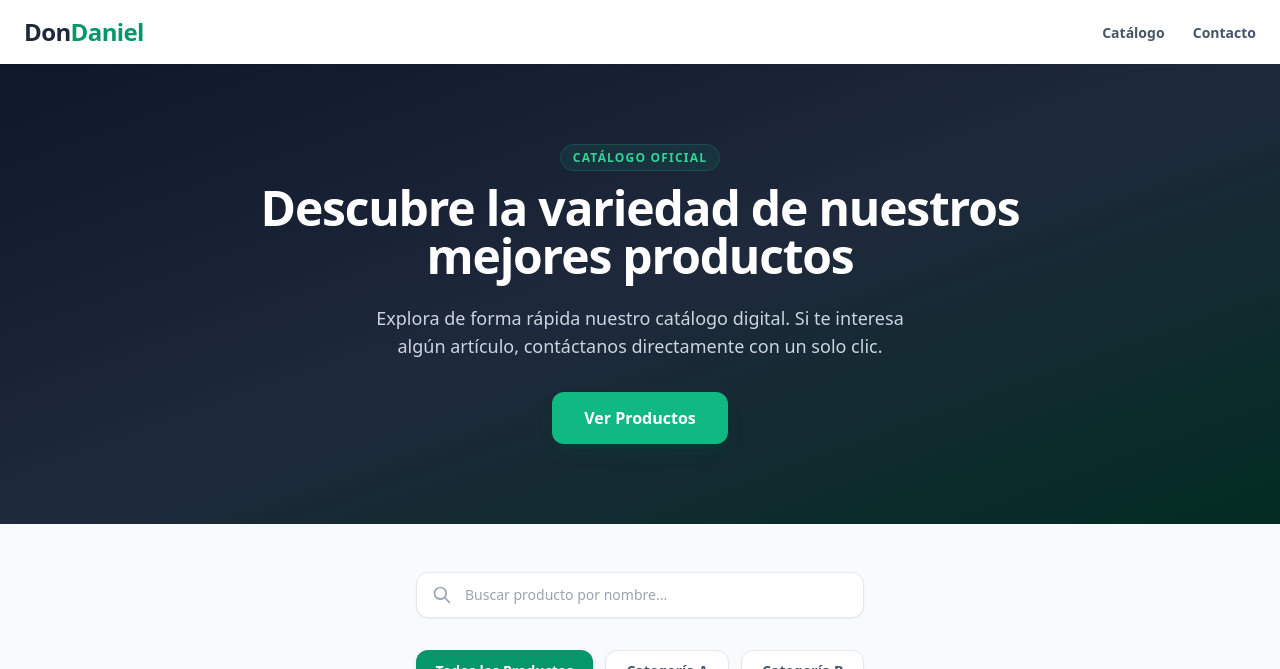
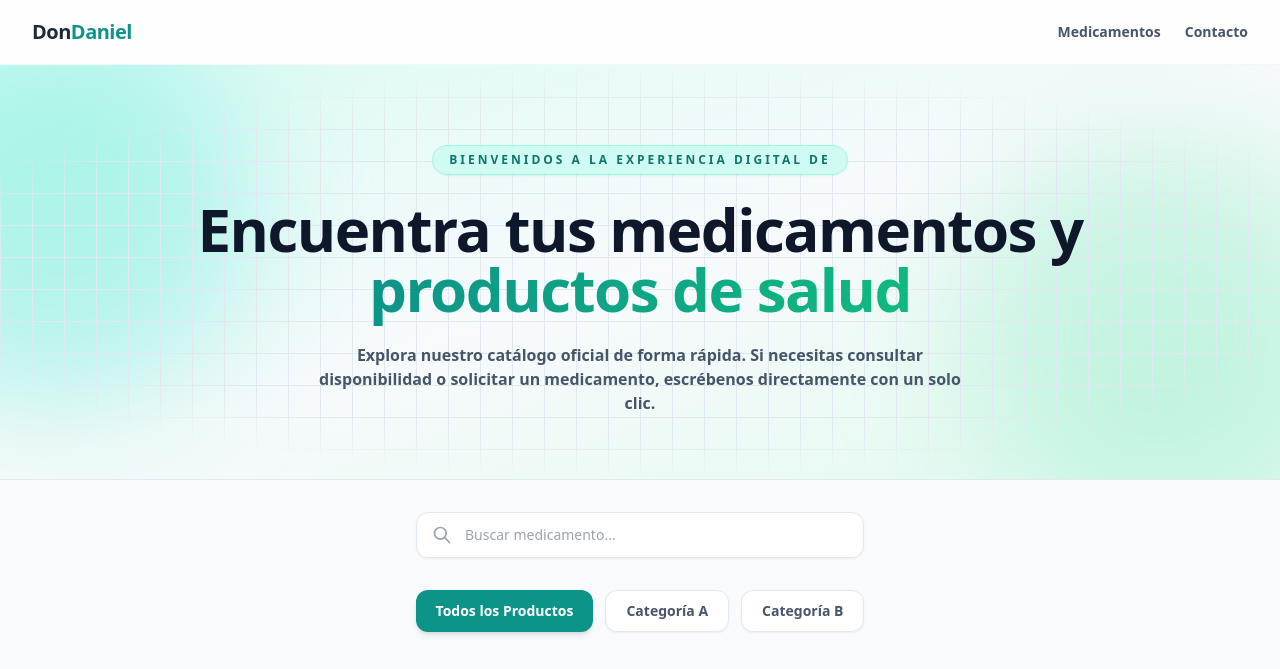
Before and after one commit to EliasOrellana437/Catalogo, a website: page index.html in a window 1280 px wide. Shown: the top 669 px of the page. Drawn offline with nearby package versions, Linux system fonts and the light colour scheme.

Commit message:
cambios y arreglos del fondo en el index, y en js optimizacion general del codigo con carrusel

```diff
--- a/app.js
+++ b/app.js
@@ -1,5 +1,9 @@
+// Variable global para controlar el carrusel de imágenes dentro del modal
+let imagenesActuales = [];
+let indiceImagenActual = 0;
+
 // ==========================================
-// 1. FUNCIÓN: FILTRAR POR CATEGORÍAS
+// 1. FUNCIÓN: FILTRAR POR CATEGORÍAS (MÉDICO)
 // ==========================================
 function filtrarProductos(categoria) {
     const tarjetas = document.querySelectorAll('.card-producto');
@@ -18,7 +22,8 @@ function filtrarProductos(categoria) {
     const btnCat1 = document.getElementById('btn-categoria-1');
     const btnCat2 = document.getElementById('btn-categoria-2');
 
-    const clasesActivo = ['bg-emerald-600', 'text-white', 'shadow-md'];
+    // Cambiamos a bg-teal-600 para el botón activo médico
+    const clasesActivo = ['bg-teal-600', 'text-white', 'shadow-md'];
     const clasesInactivo = ['bg-white', 'text-slate-600', 'border', 'border-slate-200', 'shadow-sm'];
 
     [btnTodos, btnCat1, btnCat2].forEach(btn => {
@@ -41,22 +46,19 @@ function filtrarProductos(categoria) {
         botonSeleccionado.classList.add('font-bold');
     }
 
-    // Limpiar el buscador si se cambia de categoría
     const buscador = document.getElementById('buscador');
     if (buscador) buscador.value = '';
 }
 
 // ==========================================
-// 2. FUNCIÓN: BUSCADOR EN TIEMPO REAL
+// 2. FUNCIÓN: BUSCADOR EN TIEM REAL
 // ==========================================
 function buscarProductos() {
     const textoBuscado = document.getElementById('buscador').value.toLowerCase();
     const tarjetas = document.querySelectorAll('.card-producto');
 
     tarjetas.forEach(tarjeta => {
-        // Obtenemos el texto del título H3 dentro de la tarjeta
         const nombreProducto = tarjeta.querySelector('h3').textContent.toLowerCase();
-
         if (nombreProducto.includes(textoBuscado)) {
             tarjeta.style.display = 'block';
         } else {
@@ -68,11 +70,9 @@ function buscarProductos() {
 // ==========================================
 // 3. FUNCIÓN: BOTÓN FLOTANTE "SUBIR"
 // ==========================================
-// Escuchar el scroll de la página para mostrar u ocultar el botón
 window.onscroll = function() {
     const btnSubir = document.getElementById('btn-subir');
     if (btnSubir) {
-        // Si el usuario baja más de 400 píxeles, muestra el botón
         if (document.body.scrollTop > 400 || document.documentElement.scrollTop > 400) {
             btnSubir.classList.remove('opacity-0', 'pointer-events-none', 'translate-y-4');
         } else {
@@ -84,70 +84,58 @@ window.onscroll = function() {
 function subirArriba() {
     window.scrollTo({
         top: 0,
-        behavior: 'smooth' // Subida fluida
+        behavior: 'smooth'
     });
 }
 
 // ==========================================
-// 4. FUNCIÓN: VENTANA EMERGENTE (MODAL)
+// 4. FUNCIÓN: VENTANA EMERGENTE (MODAL CLÍNICO)
 // ==========================================
-// Variable global para controlar el carrusel de imágenes dentro del modal
-let imagenesActuales = [];
-let indiceImagenActual = 0;
-
 function abrirModal(titulo, desc, listaImagenes, ref, precio, linkWa) {
     const modal = document.getElementById('modal-detalle');
     const contenido = document.getElementById('modal-contenido');
 
-    // Guardamos la lista de imágenes recibida en nuestra variable global
     imagenesActuales = listaImagenes;
-    indiceImagenActual = 0; // Siempre empezamos mostrando la primera imagen
+    indiceImagenActual = 0;
 
-    // Inyectamos la estructura base con el contenedor de imágenes y las flechas de navegación
     contenido.innerHTML = `
-        <!-- Contenedor del Carrusel -->
-        <div class="relative rounded-xl overflow-hidden aspect-video bg-slate-100 group/carrusel mb-4">
-            <!-- Imagen del Carrusel -->
+        <div class="relative rounded-xl overflow-hidden aspect-video bg-slate-50 group/carrusel mb-4 border border-slate-100">
             <img id="modal-img-slider" src="${imagenesActuales[0]}" class="w-full h-full object-cover transition-opacity duration-300 ease-in-out" alt="${titulo}">
 
-            <!-- Flecha Izquierda (Solo visible si hay más de 1 imagen) -->
             <button onclick="cambiarImagenCarrusel(-1)" class="absolute left-3 top-1/2 -translate-y-1/2 bg-slate-900/40 hover:bg-slate-900/70 text-white p-2 rounded-full backdrop-blur-sm transition-all opacity-0 group-hover/carrusel:opacity-100 z-10 flex items-center justify-center ${imagenesActuales.length <= 1 ? 'hidden' : ''}">
                 <svg class="w-5 h-5" fill="none" stroke="currentColor" viewBox="0 0 24 24"><path stroke-linecap="round" stroke-linejoin="round" stroke-width="2.5" d="M15 19l-7-7 7-7"></path></svg>
             </button>
 
-            <!-- Flecha Derecha (Solo visible si hay más de 1 imagen) -->
             <button onclick="cambiarImagenCarrusel(1)" class="absolute right-3 top-1/2 -translate-y-1/2 bg-slate-900/40 hover:bg-slate-900/70 text-white p-2 rounded-full backdrop-blur-sm transition-all opacity-0 group-hover/carrusel:opacity-100 z-10 flex items-center justify-center ${imagenesActuales.length <= 1 ? 'hidden' : ''}">
-                <svg class="w-5 h-5" fill="none" stroke="currentColor" viewBox="0 0 24 24"><path stroke-linecap="round" stroke-linejoin="round" stroke-width="2.5" d="M9 5l7 7-7 7"></path></svg>
+                <svg class="w-5 h-5" fill="currentColor" viewBox="0 0 24 24"><path stroke-linecap="round" stroke-linejoin="round" stroke-width="2.5" d="M9 5l7 7-7 7"></path></svg>
             </button>
 
-            <!-- Indicador numérico de imagen (Ej: 1 / 3) -->
             <div id="carrusel-indicador" class="absolute bottom-3 right-3 bg-slate-900/60 text-white text-[10px] font-bold px-2 py-0.5 rounded-full backdrop-blur-sm ${imagenesActuales.length <= 1 ? 'hidden' : ''}">
                 1 / ${imagenesActuales.length}
             </div>
         </div>
 
-        <!-- Información del Producto -->
         <div class="space-y-2">
             <div class="flex justify-between items-center">
-                <span class="text-xs font-bold text-emerald-600 bg-emerald-50 px-2.5 py-1 rounded-md">${ref}</span>
+                <!-- Distintivo en color turquesa (teal) médico -->
+                <span class="text-xs font-bold text-teal-600 bg-teal-50 px-2.5 py-1 rounded-md">${ref}</span>
                 <span class="text-2xl font-black text-slate-900">${precio}</span>
             </div>
             <h3 class="text-xl font-bold text-slate-800 pt-1">${titulo}</h3>
             <p class="text-sm text-slate-500 leading-relaxed pt-2 border-t border-slate-100">${desc}</p>
         </div>
         <div class="pt-4 flex gap-3">
+            <!-- El botón de WhatsApp mantiene el verde universal de conversión -->
             <a href="${linkWa}" target="_blank" class="flex-1 bg-emerald-500 hover:bg-emerald-600 text-white font-bold py-3 px-4 rounded-xl text-center shadow-lg shadow-emerald-500/10 transition-colors text-sm flex items-center justify-center gap-2">
-                Consultar por WhatsApp
+                Consultar Disponibilidad por WhatsApp
             </a>
         </div>
     `;
 
-    // Mostrar el modal con su animación suave
     modal.classList.remove('opacity-0', 'pointer-events-none');
     modal.querySelector('div').classList.remove('scale-95');
 }
 
-// Nueva función interna para navegar por las imágenes del producto
 function cambiarImagenCarrusel(direccion) {
     if (imagenesActuales.length <= 1) return;
 
@@ -156,25 +144,18 @@ function cambiarImagenCarrusel(direccion) {
 
     if (!imgSlider) return;
 
-    // 1. Desvanecer la imagen actual bajando la opacidad a 0
     imgSlider.classList.add('opacity-0');
 
-    // 2. Esperar 200ms (lo que tarda el desvanecimiento) para cambiar la información de fondo
     setTimeout(() => {
-        // Calculamos el nuevo índice circularmente
         indiceImagenActual += direccion;
         if (indiceImagenActual >= imagenesActuales.length) indiceImagenActual = 0;
         if (indiceImagenActual < 0) indiceImagenActual = imagenesActuales.length - 1;
 
-        // Cambiamos la fuente de la imagen mientras está invisible
         imgSlider.src = imagenesActuales[indiceImagenActual];
-
-        // Actualizamos el contador numérico
         if (indicador) indicador.textContent = `${indiceImagenActual + 1} / ${imagenesActuales.length}`;
 
-        // 3. Volver a iluminar la nueva imagen subiendo la opacidad a 100
-        imgSlider.classList.remove('opacity-0');
-    }, 200); // 200 milisegundos de espera exacta
+        imgSlider.removepacity = imgSlider.classList.remove('opacity-0');
+    }, 200);
 }
 
 function cerrarModal() {
--- a/index.html
+++ b/index.html
@@ -27,65 +27,68 @@
 
 <body class="bg-gray-50 text-gray-800 font-sans min-h-screen">
 
-    <!-- 1. ENCABEZADO / NAVBAR -->
-    <header class="bg-white shadow-sm sticky top-0 z-50">
-        <div class="max-w-7xl mx-auto px-6 py-4 flex justify-between items-center">
-            <!-- Logo o Nombre del negocio -->
-            <h1 class="text-2xl font-black text-slate-800 tracking-tight">
-                Don<span class="text-emerald-600">Daniel</span>
+<!-- 1. CABECERA / MENÚ DE NAVEGACIÓN -->
+    <header class="bg-white/80 backdrop-blur-md sticky top-0 z-40 border-b border-slate-100/80">
+        <nav class="max-w-7xl mx-auto px-4 sm:px-6 lg:px-8 h-16 flex items-center justify-between">
+            <!-- Nombre de la marca con tono Teal de salud -->
+            <div class="text-xl font-black tracking-tight text-slate-800">
+                Don<span class="text-teal-600">Daniel</span>
+            </div>
+            <div class="flex items-center gap-6 text-sm font-semibold text-slate-600">
+                <a href="#catalogo" class="hover:text-teal-600 transition-colors">Medicamentos</a>
+                <a href="#contacto" class="hover:text-teal-600 transition-colors">Contacto</a>
+            </div>
+        </nav>
+    </header>
+
+    <main class="bg-slate-50 min-h-screen">
+
+<!-- 2. SECCIÓN PRINCIPAL / HERO OPTIMIZADO (CON MÁS COLOR) -->
+        <section class="relative bg-gradient-to-br from-teal-100/70 via-slate-50 to-emerald-100/60 pt-20 pb-16 overflow-hidden px-4 border-b border-slate-200">
+
+            <!-- Decoraciones de fondo: Subimos la opacidad para que los resplandores sean muy visibles -->
+            <div class="absolute top-[-10%] left-[-10%] w-96 h-96 bg-teal-300/40 rounded-full blur-3xl pointer-events-none"></div>
+            <div class="absolute bottom-[-10%] right-[-5%] w-96 h-96 bg-emerald-300/30 rounded-full blur-3xl pointer-events-none"></div>
+
+            <!-- Patrón de malla de puntos/líneas: Más oscuro para notar la textura médica -->
+            <div class="absolute inset-0 bg-[linear-gradient(to_right,#e2e8f0_1.5px,transparent_1.5px),linear-gradient(to_bottom,#e2e8f0_1.5px,transparent_1.5px)] bg-[size:32px_32px] [mask-image:radial-gradient(ellipse_60%_50%_at_50%_50%,#000_80%,transparent_100%)] opacity-100 pointer-events-none"></div>
+
+            <div class="relative z-10 max-w-4xl mx-auto text-center space-y-6">
+                <!-- Saludo de marca -->
+                <p class="text-xs font-bold uppercase tracking-[0.25em] text-teal-700 bg-teal-100/90 px-4 py-1.5 rounded-full inline-block border border-teal-200 backdrop-blur-sm shadow-sm">
+                    Bienvenidos a la experiencia digital de
+                </p>
+
+                <!-- Título Principal -->
+                <h1 class="text-4xl sm:text-5xl md:text-6xl font-black text-slate-900 tracking-tight leading-tight">
+                    Encuentra tus medicamentos y <br class="hidden sm:inline">
+                    <span class="text-transparent bg-clip-text bg-gradient-to-r from-teal-600 to-emerald-500">productos de salud</span>
                 </h1>
 
-            <!-- Navegación simple -->
-            <nav class="space-x-6">
-                <a href="#catalogo" class="text-sm font-semibold text-slate-600 hover:text-emerald-600 transition-colors duration-300">Catálogo</a>
-                <a href="#contacto" class="text-sm font-semibold text-slate-600 hover:text-emerald-600 transition-colors duration-300">Contacto</a>
-            </nav>
-        </div>
-    </header>
-
-    <!-- 2. SECCIÓN HERO / BIENVENIDA -->
-    <section class="bg-gradient-to-br from-slate-900 via-slate-800 to-emerald-950 text-white py-20 px-6 text-center">
-        <div class="max-w-3xl mx-auto">
-            <span class="bg-emerald-500/10 text-emerald-400 text-xs font-bold uppercase tracking-widest px-3 py-1 rounded-full border border-emerald-500/20">
-                Catálogo Oficial
-            </span>
-            <h2 class="text-4xl md:text-5xl font-extrabold mt-4 mb-6 tracking-tight leading-tight">
-                Descubre la variedad de nuestros mejores productos
-            </h2>
-            <p class="text-base md:text-lg text-slate-300 mb-8 max-w-xl mx-auto font-normal leading-relaxed">
-                Explora de forma rápida nuestro catálogo digital. Si te interesa algún artículo, contáctanos directamente con un solo clic.
+                <p class="text-sm sm:text-base text-slate-600 max-w-2xl mx-auto font-semibold leading-relaxed">
+                    Explora nuestro catálogo oficial de forma rápida. Si necesitas consultar disponibilidad o solicitar un medicamento, escrébenos directamente con un solo clic.
                 </p>
-            <a href="#catalogo" class="inline-block bg-emerald-500 hover:bg-emerald-600 text-white font-bold px-8 py-3.5 rounded-xl shadow-lg shadow-emerald-900/30 transition-all duration-300 transform hover:-translate-y-0.5">
-                Ver Productos
-            </a>
             </div>
         </section>
 
-    <!-- 3. SECCIÓN PRINCIPAL DEL CATÁLOGO -->
-    <main id="catalogo" class="max-w-7xl mx-auto px-6 py-12">
+        <!-- 3. SECCIÓN CATÁLOGO (FILTROS Y BUSCADOR) -->
+        <section id="catalogo" class="max-w-7xl mx-auto px-4 sm:px-6 lg:px-8 py-8">
 
-        <!-- Barra de Búsqueda en Tiempo Real -->
+            <!-- Barra de Búsqueda enfocada a Teal -->
             <div class="max-w-md mx-auto mb-8">
                 <div class="relative">
-                <input type="text" id="buscador" onkeyup="buscarProductos()" placeholder="Buscar producto por nombre..." class="w-full px-5 py-3 pl-12 rounded-xl border border-slate-200 focus:border-emerald-500 focus:ring-2 focus:ring-emerald-200 focus:outline-none shadow-sm transition-all text-sm text-slate-700">
-                <!-- Icono de Lupa -->
+                    <input type="text" id="buscador" onkeyup="buscarProductos()" placeholder="Buscar medicamento..." class="w-full px-5 py-3 pl-12 rounded-xl border border-slate-200 focus:border-teal-500 focus:ring-2 focus:ring-teal-200 focus:outline-none shadow-sm transition-all text-sm text-slate-700">
                     <div class="absolute inset-y-0 left-0 pl-4 flex items-center pointer-events-none text-slate-400">
                         <svg class="w-5 h-5" fill="none" stroke="currentColor" viewBox="0 0 24 24"><path stroke-linecap="round" stroke-linejoin="round" stroke-width="2" d="M21 21l-6-6m2-5a7 7 0 11-14 0 7 7 0 0114 0z"></path></svg>
                     </div>
                 </div>
             </div>
 
-        <!-- Contenedor de Filtros (Botones) -->
-        <div class="flex flex-wrap justify-center gap-3 mb-12">
-            <button onclick="filtrarProductos('todos')" id="btn-todos" class="px-5 py-2.5 rounded-xl text-sm font-bold bg-emerald-600 text-white shadow-md transition-all duration-300">
-                Todos los Productos
-            </button>
-            <button onclick="filtrarProductos('categoria-1')" id="btn-categoria-1" class="px-5 py-2.5 rounded-xl text-sm font-semibold bg-white text-slate-600 hover:bg-slate-100 border border-slate-200 shadow-sm transition-all duration-300">
-                Categoría A
-            </button>
-            <button onclick="filtrarProductos('categoria-2')" id="btn-categoria-2" class="px-5 py-2.5 rounded-xl text-sm font-semibold bg-white text-slate-600 hover:bg-slate-100 border border-slate-200 shadow-sm transition-all duration-300">
-                Categoría B
-            </button>
+            <!-- Botones de Filtros con estados iniciales adaptados a Teal -->
+            <div class="flex flex-wrap justify-center gap-3 mb-10">
+                <button id="btn-todos" onclick="filtrarProductos('todos')" class="px-5 py-2.5 rounded-xl text-sm font-bold bg-teal-600 text-white shadow-md transition-all duration-300">Todos los Productos</button>
+                <button id="btn-categoria-1" onclick="filtrarProductos('categoria-1')" class="px-5 py-2.5 rounded-xl text-sm font-semibold bg-white text-slate-600 border border-slate-200 shadow-sm hover:border-teal-500 hover:text-teal-600 transition-all duration-300">Categoría A</button>
+                <button id="btn-categoria-2" onclick="filtrarProductos('categoria-2')" class="px-5 py-2.5 rounded-xl text-sm font-semibold bg-white text-slate-600 border border-slate-200 shadow-sm hover:border-teal-500 hover:text-teal-600 transition-all duration-300">Categoría B</button>
             </div>
 
 <!-- Cuadrícula (Grid) de Tarjetas de Productos -->
```
Lines whose indentation alone changed are shown as unchanged.
